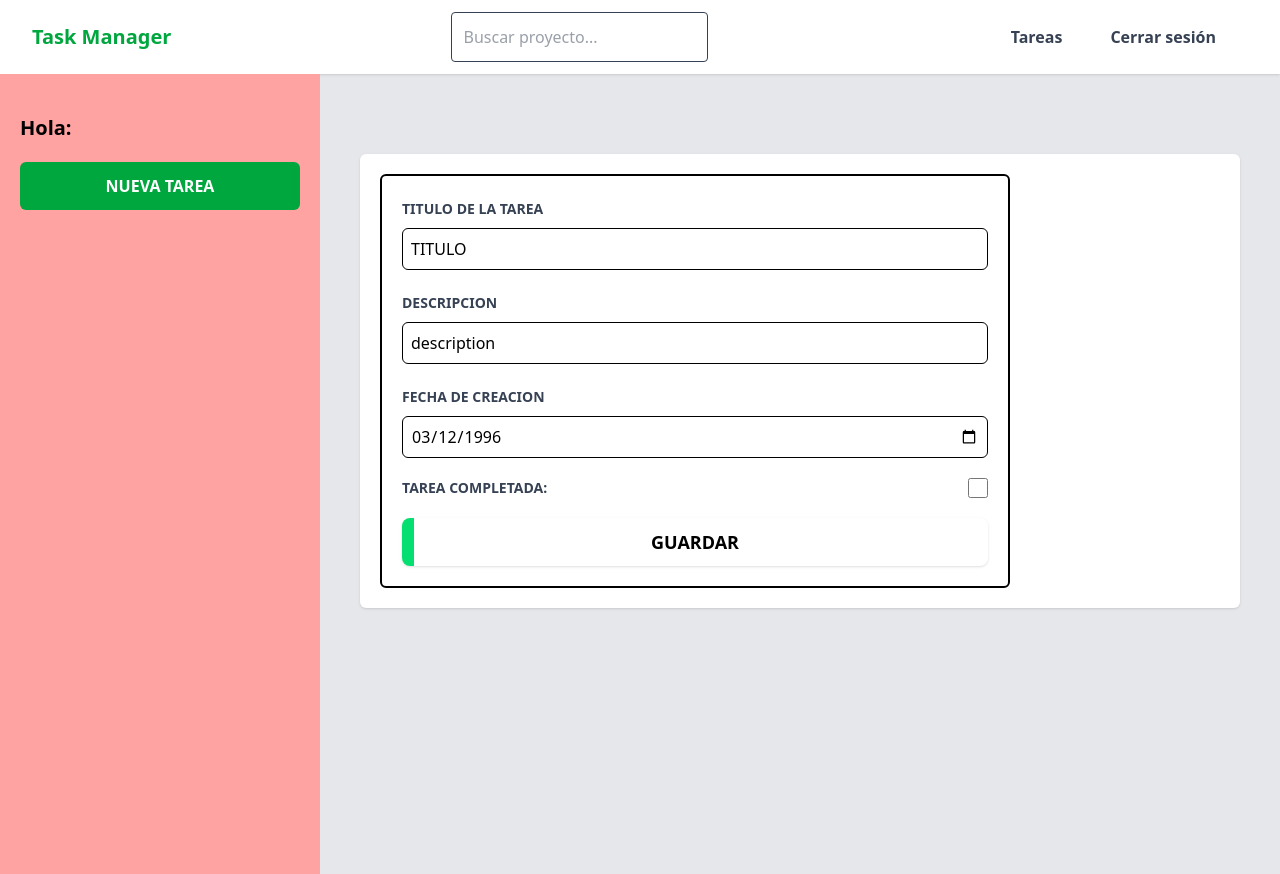
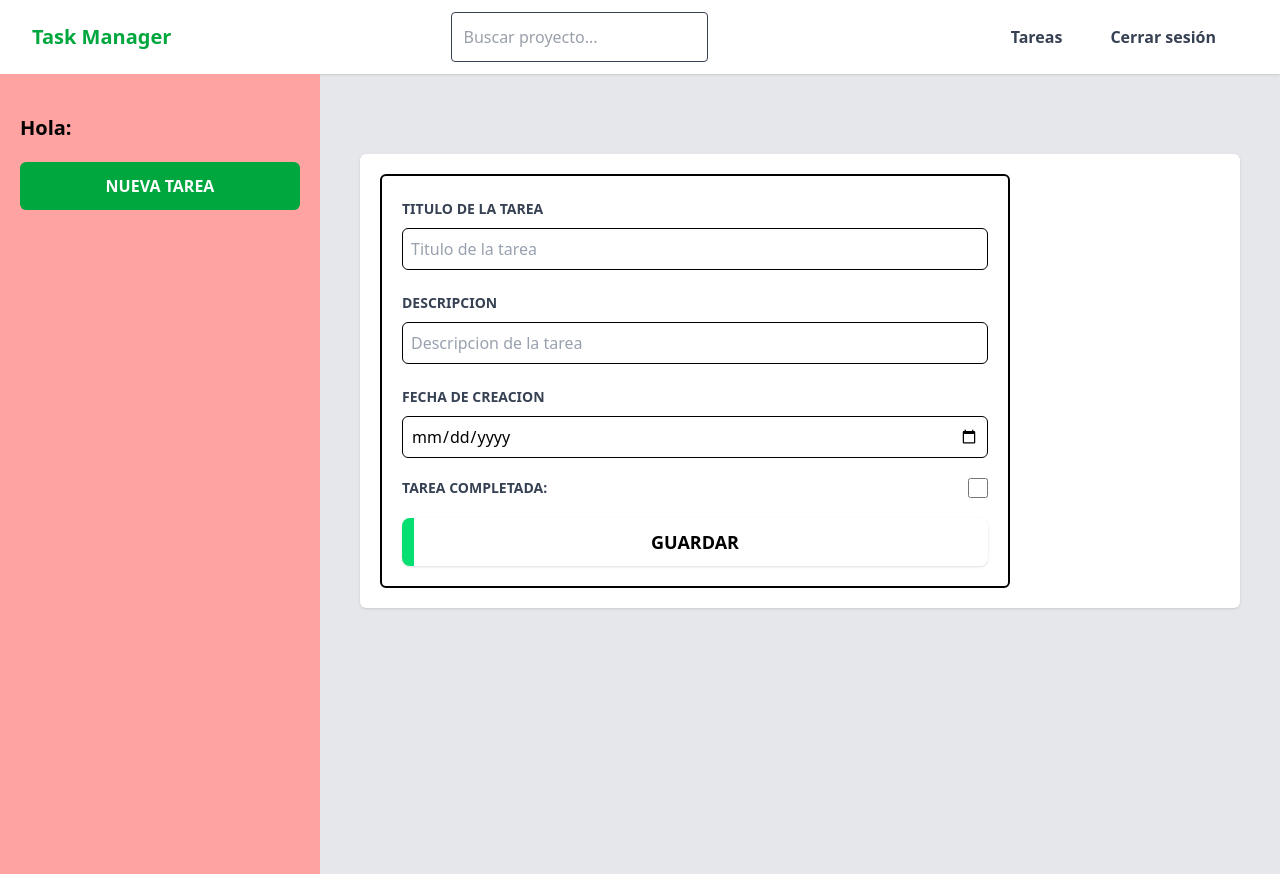
Before and after one commit to JuanSilva27/taskManager, a React (Vite) app in the folder client/: page /edit_task/1 in a window 1280 px wide. Built offline with nearby package versions, Linux system fonts and the light colour scheme.

Commit message:
la pagina para la creacion de tareas esta funcionando

```diff
--- a/client/src/components/FormTask.jsx
+++ b/client/src/components/FormTask.jsx
@@ -1,9 +1,40 @@
 import React from 'react';
 import { Button } from './Button';
+import useTasks from '../hooks/useTasks';
+import { useForm } from '../hooks/useForm';
 
 export const FormTask = () => {
+    const {tasks, storeTasks} = useTasks()
+    const { formValues, handleInputChange} = useForm(
+        {
+            title: "",
+            description: "",
+            createdAt: "",
+            completed: false,
+
+        }
+    )
+
+    let {title, description, createdAt, completed} = formValues
+
+    const handleSubmit = (e)=>{
+        e.preventDefault()
+        if([title, description,createdAt].includes("") || completed === undefined){
+            return null
+        }
+        storeTasks({
+            title,
+            description,
+            createdAt,
+            completed
+        })
+        console.log(tasks)
+    }
     return (
-        <form action="" className="bg-white py-5 px-5 md:w-4/4 lg:w-3/4 rounded-md border-2">
+        <form
+            className="bg-white py-5 px-5 md:w-4/4 lg:w-3/4 rounded-md border-2"
+            onSubmit={handleSubmit}
+        >
             <div className='mb-5'>
                 <label
                     htmlFor="name"
@@ -13,13 +44,14 @@ export const FormTask = () => {
                 </label>
 
                 <input
-                    id='tittle'
+                    id='title'
                     type="text"
                     placeholder='Titulo de la tarea'
                     className="border w-full p-2 mt-2 placeholder-gray-400 rounded-md"
-                    value={"TITULO"}
-                    name='tittle'
+                    /* value={"TITULO"} */
+                    name='title'
                     ref={null}
+                    onChange={handleInputChange}
                 />
             </div>
 
@@ -37,9 +69,10 @@ export const FormTask = () => {
                     type="text"
                     placeholder='Descripcion de la tarea'
                     className='border w-full p-2 mt-2 placeholder-gray-400 rounded-md'
-                    value={"description"}
+                    /* value={"description"} */
                     name='description'
                     ref={null}
+                    onChange={handleInputChange}
                 />
 
             </div>
@@ -57,8 +90,9 @@ export const FormTask = () => {
                     id="createdAt"
                     type="date"
                     className='border w-full p-2 mt-2 rounded-md'
-                    value={"1996-03-12"}
+                    /* value={"1996-03-12"} */
                     name='createdAt'
+                    onChange={handleInputChange}
                 />
             </div>
 
@@ -75,6 +109,9 @@ export const FormTask = () => {
                     id='completed'
                     type="checkbox"
                     className='w-5 h-5 accent-blue-500 border-gray-300 rounded focus:ring focus:ring-blue-200  p-2  rounded-md'
+                    name='completed'
+                    checked={completed}
+                    onChange={handleInputChange}
                 />
 
             </div>
--- a/client/src/context/TaskProvider.jsx
+++ b/client/src/context/TaskProvider.jsx
@@ -18,8 +18,9 @@ const TaskProvider = ({ children }) => {
         }
     }
 
-    const storeTask = async (task) => {
+    const storeTasks = async (task) => {
         try {
+            console.log(task)
             if(task.id) {
                 const { data } = await clientAxios.put(
                     `/tasks/${task.id}`,
@@ -66,7 +67,7 @@ const TaskProvider = ({ children }) => {
             value={{
                 tasks,
                 getTasks,
-                storeTask,
+                storeTasks,
                 deleteTask
             }}
         >
--- /dev/null
+++ b/client/src/hooks/useForm.jsx
@@ -0,0 +1,23 @@
+import { useState } from 'react';
+
+export const useForm = (initialState = {}) => {
+    const [formValues, setFormValues] = useState(initialState)
+
+    const handleInputChange = ({target}) =>{
+        const {name, type, value, checked} = target
+        setFormValues({
+            ...formValues,
+            [name] : type === "checkbox" ? checked : value
+        })
+    }
+
+    const reset = ()=>{
+        setFormValues(initialState)
+    }
+    return {
+       formValues,
+       setFormValues,
+       handleInputChange,
+       reset
+    };
+};
```
